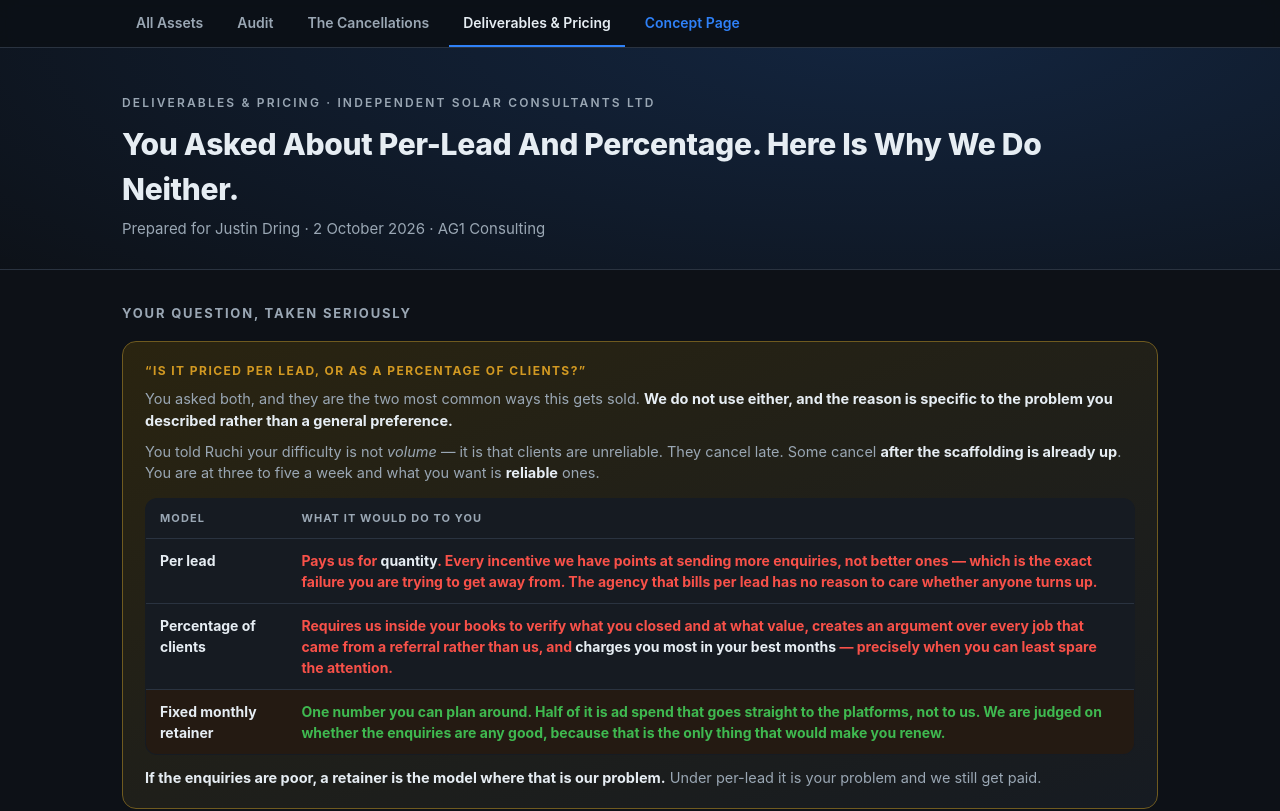
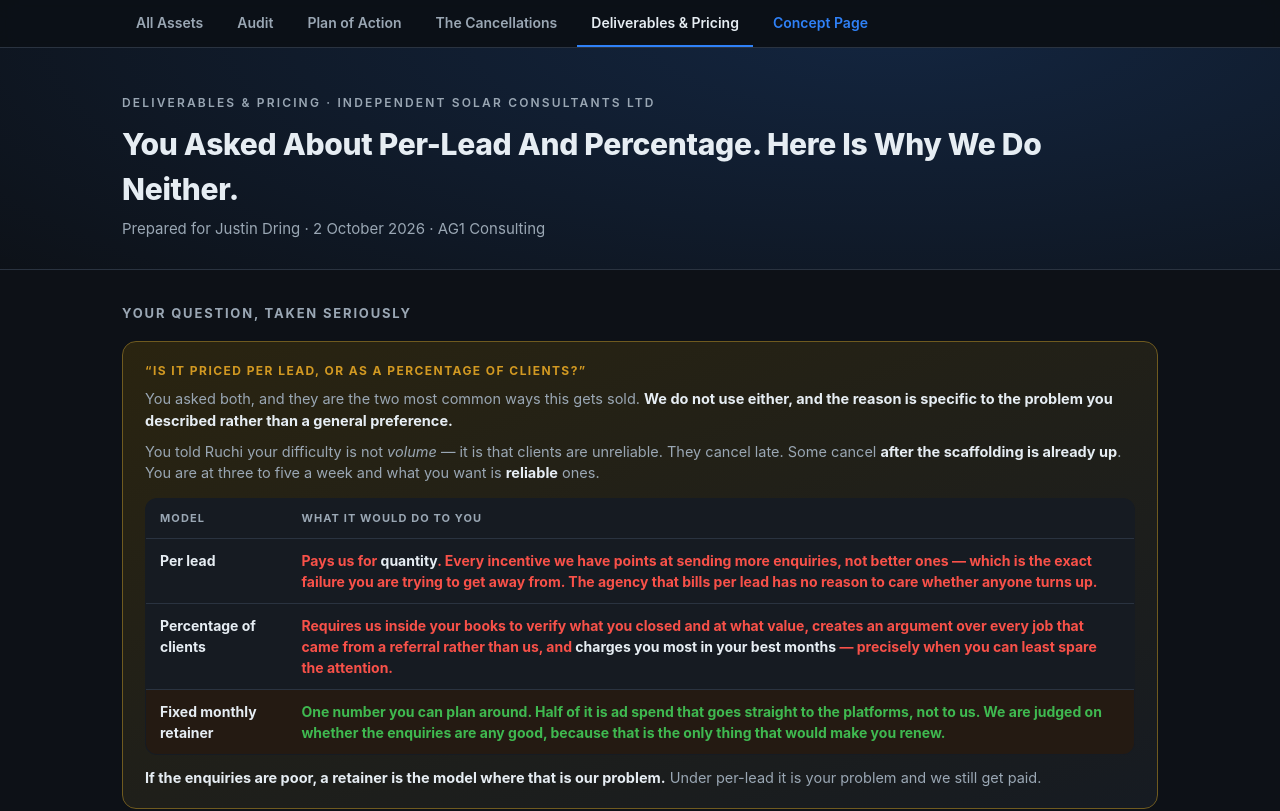
Before and after one commit to andrei170/independent-solar-audit, a plain HTML site: page pricing.html in a window 1280 px wide. Shown: the top 811 px of the page. Drawn offline with Linux system fonts and the light colour scheme.

Commit message:
Build AG1 asset pack

```diff
--- a/pricing.html
+++ b/pricing.html
@@ -102,7 +102,7 @@ footer{color:var(--mut);font-size:12.5px;text-align:center;padding:22px 0 40px;l
 .agnav a.ext:hover{color:#fff}
 @media(max-width:560px){.agnav .inner{padding:0 14px}.agnav a{padding:10px 9px;font-size:13px}}
 </style></head><body>
-<nav class="agnav"><div class="inner"><a href="assets.html">All Assets</a><a href="./">Audit</a><a href="cancellations.html">The Cancellations</a><a href="pricing.html" class="on">Deliverables &amp; Pricing</a><a href="https://andrei170.github.io/independent-solar-demo/" class="ext">Concept Page</a></div></nav>
+<nav class="agnav"><div class="inner"><a href="assets.html">All Assets</a><a href="./">Audit</a><a href="plan.html">Plan of Action</a><a href="cancellations.html">The Cancellations</a><a href="pricing.html" class="on">Deliverables &amp; Pricing</a><a href="https://andrei170.github.io/independent-solar-demo/" class="ext">Concept Page</a></div></nav>
 <header>
   <div class="wrap">
     <div class="eyebrow">Deliverables &amp; Pricing &middot; Independent Solar Consultants Ltd</div>
```
